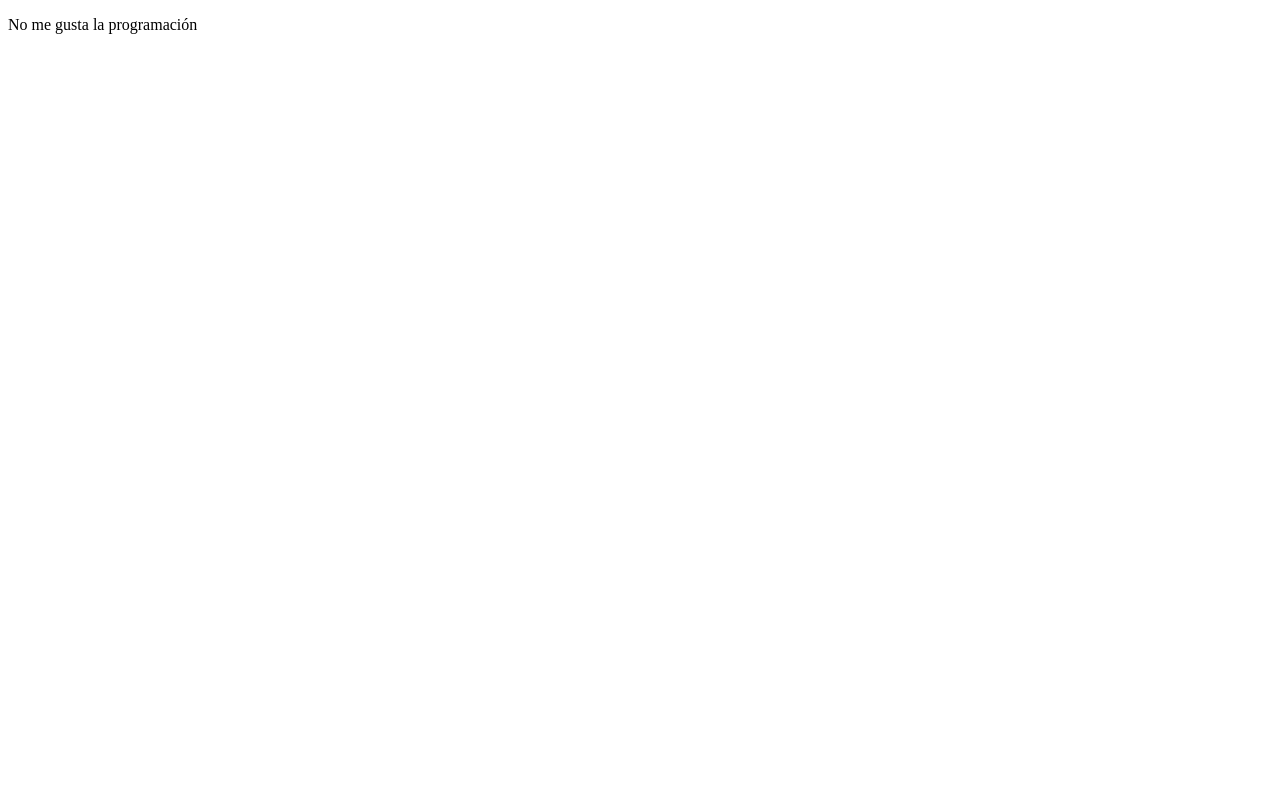
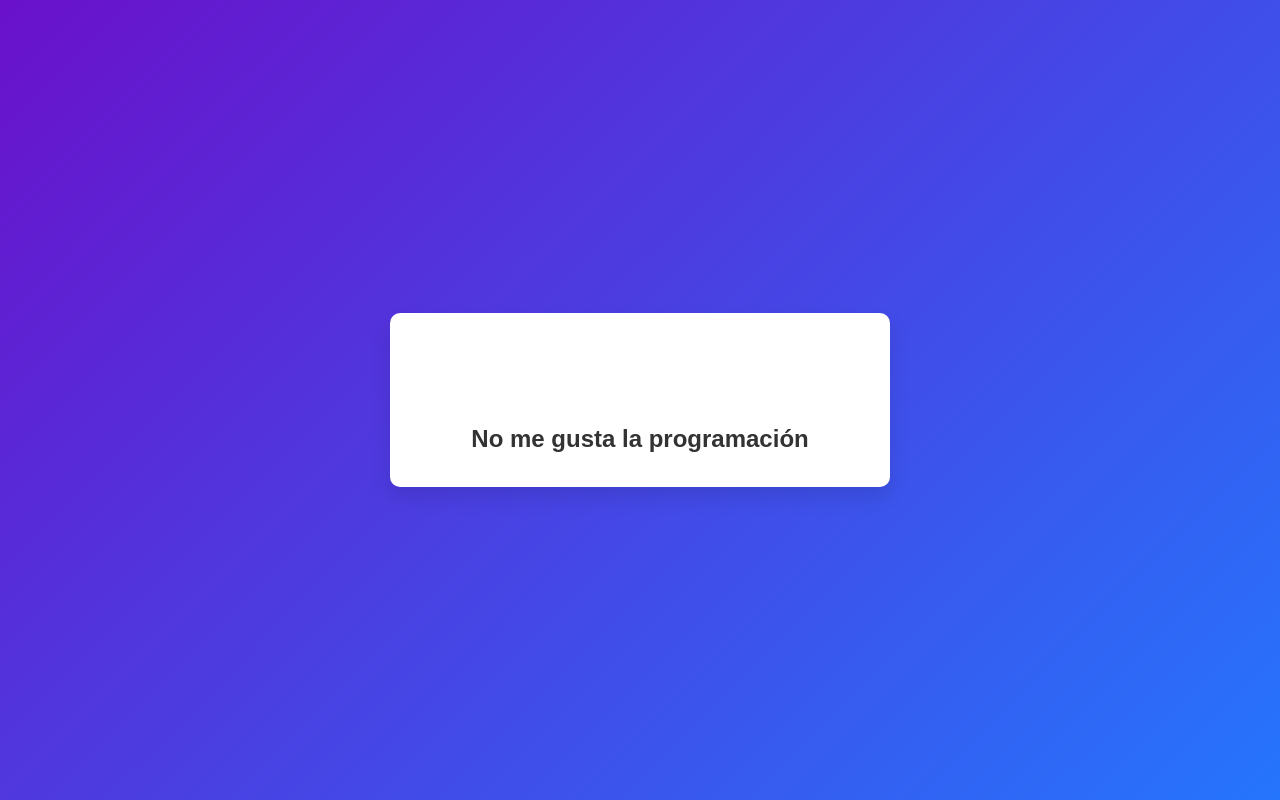
Before and after one commit to l21660180/ACTIVIDAD-1, a plain HTML site: page index.html in a window 1280 px wide. Drawn offline with Linux system fonts and the light colour scheme.

Commit message:
index.html

```diff
--- a/index.html
+++ b/index.html
@@ -1,22 +1,61 @@
-<!DOCTYPE html>
-<html lang="es">
+<!DOCTYPE html> <!-- Declara que el documento es HTML5 -->
+<html lang="es"> <!-- Inicia el documento HTML y establece el idioma en español -->
 <head>
-    <meta charset="UTF-8">
-    <meta name="viewport" content="width=device-width, initial-scale=1.0">
-    <title>Mostrar Mensaje</title> <!-- El título de la página web que aparece en la pestaña del navegador -->
+    <meta charset="UTF-8"> <!-- Define la codificación de caracteres como UTF-8 para asegurar que se muestren correctamente caracteres especiales -->
+    <meta name="viewport" content="width=device-width, initial-scale=1.0"> <!-- Hace que la página sea responsiva, ajustándose al tamaño de la pantalla del dispositivo -->
+    <title>Mostrar Mensaje</title> <!-- El título de la página que aparece en la pestaña del navegador -->
+    <style>
+        /* Estilos para el cuerpo de la página */
+        body {
+            font-family: 'Arial', sans-serif; /* Establece la fuente de texto en Arial */
+            background: linear-gradient(135deg, #6a11cb, #2575fc); /* Aplica un fondo de gradiente colorido de morado a azul */
+            display: flex; /* Usa un contenedor flexible para centrar el contenido */
+            justify-content: center; /* Centra el contenido horizontalmente */
+            align-items: center; /* Centra el contenido verticalmente */
+            height: 100vh; /* Establece la altura de la vista a 100% de la altura de la ventana */
+            margin: 0; /* Elimina el margen predeterminado del navegador */
+        }
+
+        /* Contenedor para el mensaje */
+        .mensaje-container {
+            background-color: #fff; /* Establece un fondo blanco para el contenedor del mensaje */
+            padding: 30px 50px; /* Añade espacio interno (padding) alrededor del contenido */
+            border-radius: 10px; /* Redondea las esquinas del contenedor */
+            box-shadow: 0px 10px 20px rgba(0, 0, 0, 0.1); /* Añade una sombra sutil para dar un efecto de profundidad */
+            text-align: center; /* Centra el texto dentro del contenedor */
+            width: 80%; /* Define que el contenedor tendrá un 80% del ancho de la pantalla */
+            max-width: 400px; /* Limita el ancho máximo del contenedor a 400px */
+        }
+
+        /* Estilo para el mensaje */
+        #soyelid {
+            font-size: 24px; /* Define el tamaño de la fuente del mensaje */
+            color: #333; /* Establece el color del texto en un gris oscuro */
+            font-weight: bold; /* Hace que el texto sea negrita */
+            line-height: 1.5; /* Ajusta el interlineado para mejorar la legibilidad */
+            margin: 0; /* Elimina el margen alrededor del texto */
+        }
+
+        /* Estilo para el título */
+        h1 {
+            color: #fff; /* Establece el color del título a blanco */
+            font-size: 32px; /* Define el tamaño de la fuente del título */
+            margin-bottom: 20px; /* Añade un espacio debajo del título */
+        }
+
+    </style>
 </head>
 <body>
-    <!-- Etiqueta de tipo texto (p) con id "soyelid" -->
-    <!-- Esta etiqueta "p" (párrafo) es donde se mostrará el mensaje -->
-    <!-- Tiene un id llamado "soyelid" para que JavaScript pueda identificarla y modificarla -->
-    <p id="soyelid"></p>
+    <!-- Contenedor principal donde se muestra el mensaje -->
+    <div class="mensaje-container">
+        <h1>Mensaje</h1> <!-- Título que aparece encima del mensaje -->
+        <p id="soyelid"></p> <!-- Este es el espacio donde se mostrará el mensaje dinámico -->
+    </div>
 
-    <!-- Script para enseñar el mensaje -->
-    <!-- Aquí empieza el código JavaScript que ejecuta una acción cuando se carga la página -->
     <script>
-        // Esta función se va a ejecutar cuando la página se haya cargado
+        // Este bloque de código se ejecuta cuando la página se ha cargado completamente
         window.onload = function() {
-            // Busca el elemento con id "soyelid" en la página y cambia su texto a "No me gusta la programación"
+            // Obtiene el elemento con el id 'soyelid' y cambia su contenido de texto
             document.getElementById('soyelid').innerText = 'No me gusta la programación';
         };
     </script>
```
